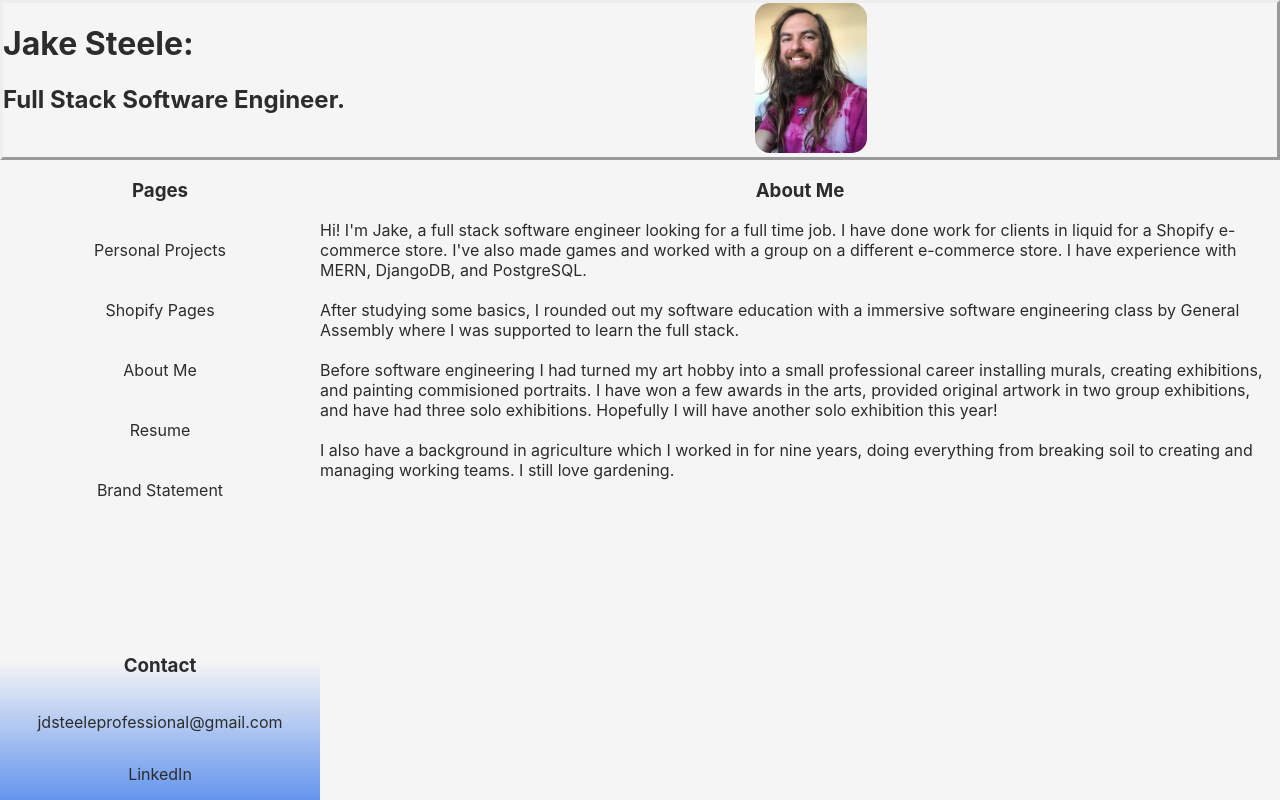
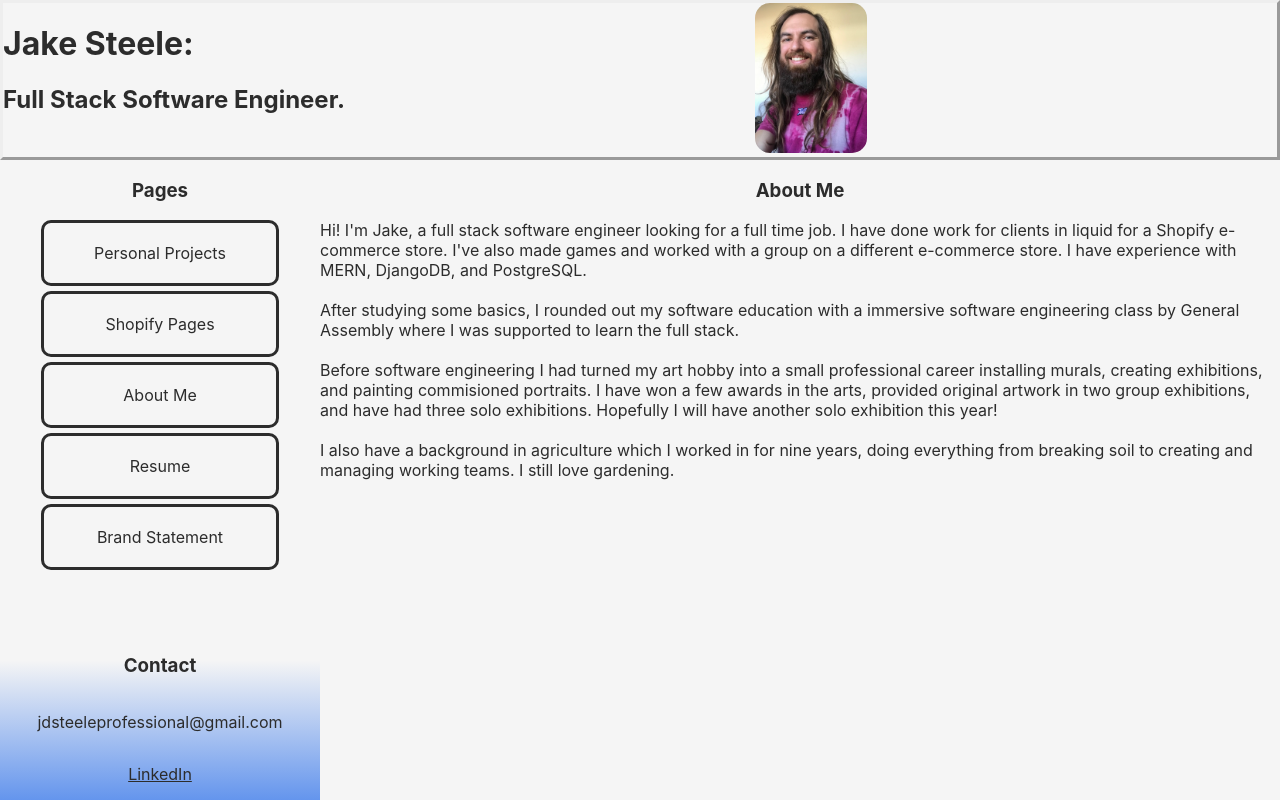
Before and after one commit to 1jdsteele/Portfolio2, a React (Create React App) app: page / in a window 1280 px wide. Built offline with nearby package versions, Linux system fonts and the light colour scheme.

Commit message:
pages and links css

```diff
--- a/src/components/SidebarLeft/SidebarLeft.css
+++ b/src/components/SidebarLeft/SidebarLeft.css
@@ -8,9 +8,14 @@ li {
     /* text-align: center; */
     padding: 20px;
     transition-property: transform;
-    transition-duration: 4s;
+    transition-duration: 1s;
     /* transition-delay: 2s; */
-
+    /* color: blue; */
+    border: solid;
+    max-width: 60%;
+    margin: 0 auto;
+    border-radius: 10px;
+    margin-bottom: 5px;
 }
 
 .sidebar {
@@ -20,5 +25,5 @@ li {
 }
 
 li:hover {
-    transform: scale(1.5);
+    transform: scale(1.1);
 }
--- a/src/components/SidebarRight/SidebarRight.css
+++ b/src/components/SidebarRight/SidebarRight.css
@@ -5,3 +5,7 @@
     text-align: center;
 
 }
+
+.underline {
+    text-decoration: underline;
+}
--- a/src/components/SidebarRight/SidebarRight.js
+++ b/src/components/SidebarRight/SidebarRight.js
@@ -3,7 +3,7 @@ import './SidebarRight.css';
 function SidebarRight() {
   return (
     <aside className="some-pics-right flex-right-side">
-        <p>
+        <p className="underline">
           <a href="https://www.linkedin.com/in/1jdsteele/">
             LinkedIn
           </a>
```
